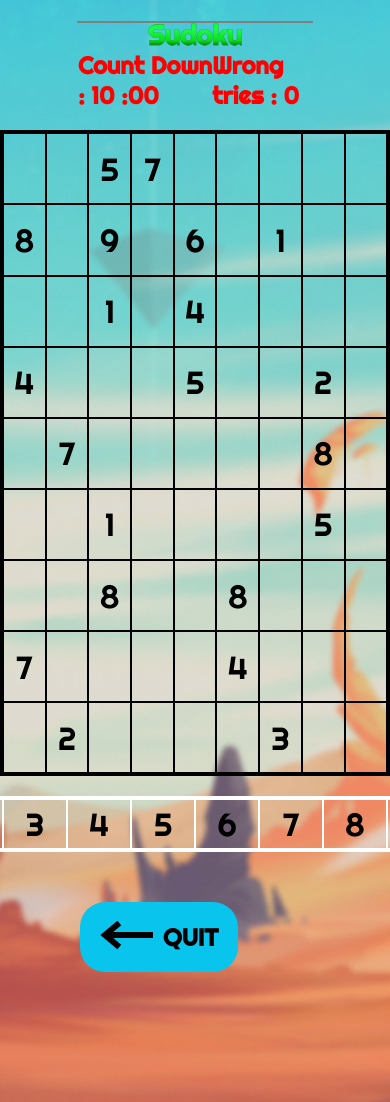
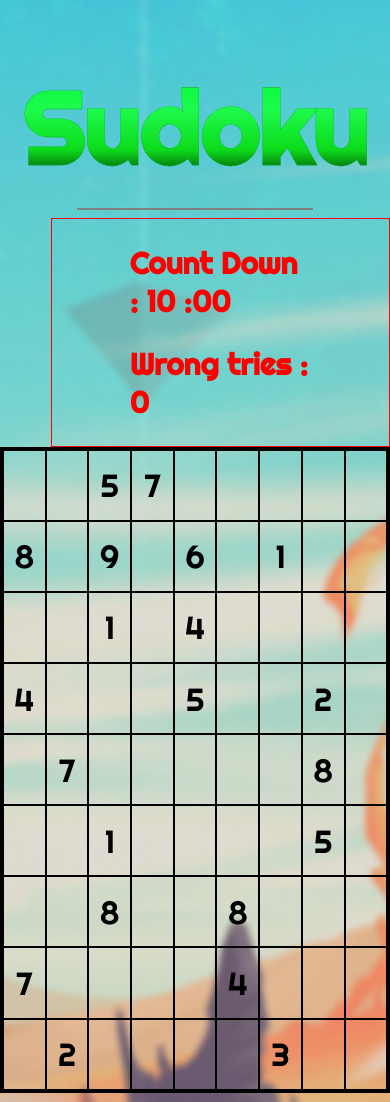
Before and after one commit to PrathamShailesh/suduko-static, a plain HTML site: page game.html in a window 390 px wide. Shown: the top 1102 px of the page. Drawn offline with Linux system fonts and the light colour scheme.

Commit message:
Update game.css

```diff
--- a/game.css
+++ b/game.css
@@ -8,24 +8,21 @@ body{
     background-repeat: no-repeat;
     background-position: center;
     width: 100%;
-    height: 150vh;
+    height: 180vh;
 }
 
 header{
-    /* margin-top: -90px; */
     text-align: center;
 
 }
 
 header h1{
-    /* font-size: 11.25em; */
     font-size: 7vw;
     -webkit-text-stroke: 0.3px #09a52b;;
     background: linear-gradient(to bottom,rgb(0, 249, 54), rgb(29, 251, 77),rgb(12, 219, 26), #000000);
     stroke: green;
     -webkit-background-clip: text;
     color: transparent;
-
 }
 
 hr{
@@ -46,6 +43,7 @@ hr{
     height: 40em;
     width:40em ;
 }
+
 .game{
     display: flex;
     justify-content: center;
@@ -69,7 +67,6 @@ hr{
 
 .quit{
     display:inline-block;
-    /* align-items: center; */
     background-color: rgb(9, 196, 237);
     padding: 0px 20px;
     border-radius: 25px;
@@ -103,7 +100,6 @@ a{
 .board{
     display: grid;
     grid-template-columns: repeat(9,11.12%);
-    /* grid-template-columns: repeat(9,71.2px); */
 }
 
 .board div{
@@ -113,3 +109,18 @@ a{
     align-items: center;
     font-size: 2em;
 }
+
+@media only screen and (max-width: 1000px) {
+    body{
+        overflow: hidden;
+    }
+    header h1{
+        font-size: 100px;
+    }
+    .scores{
+        display: inline-block;
+        border: 1px red solid;
+        margin-left: 13vw;
+        font-size: 20px;
+    }
+}
```
